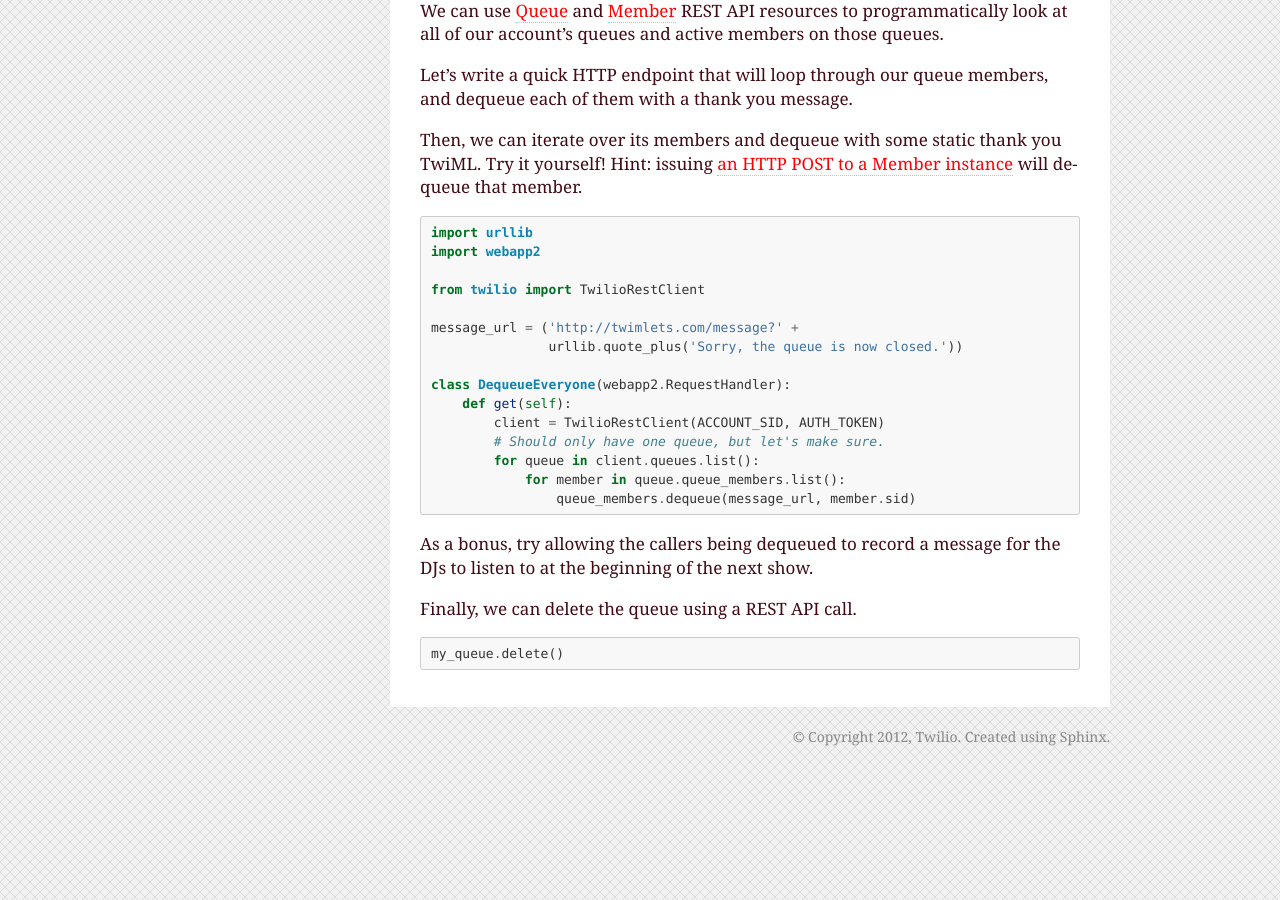
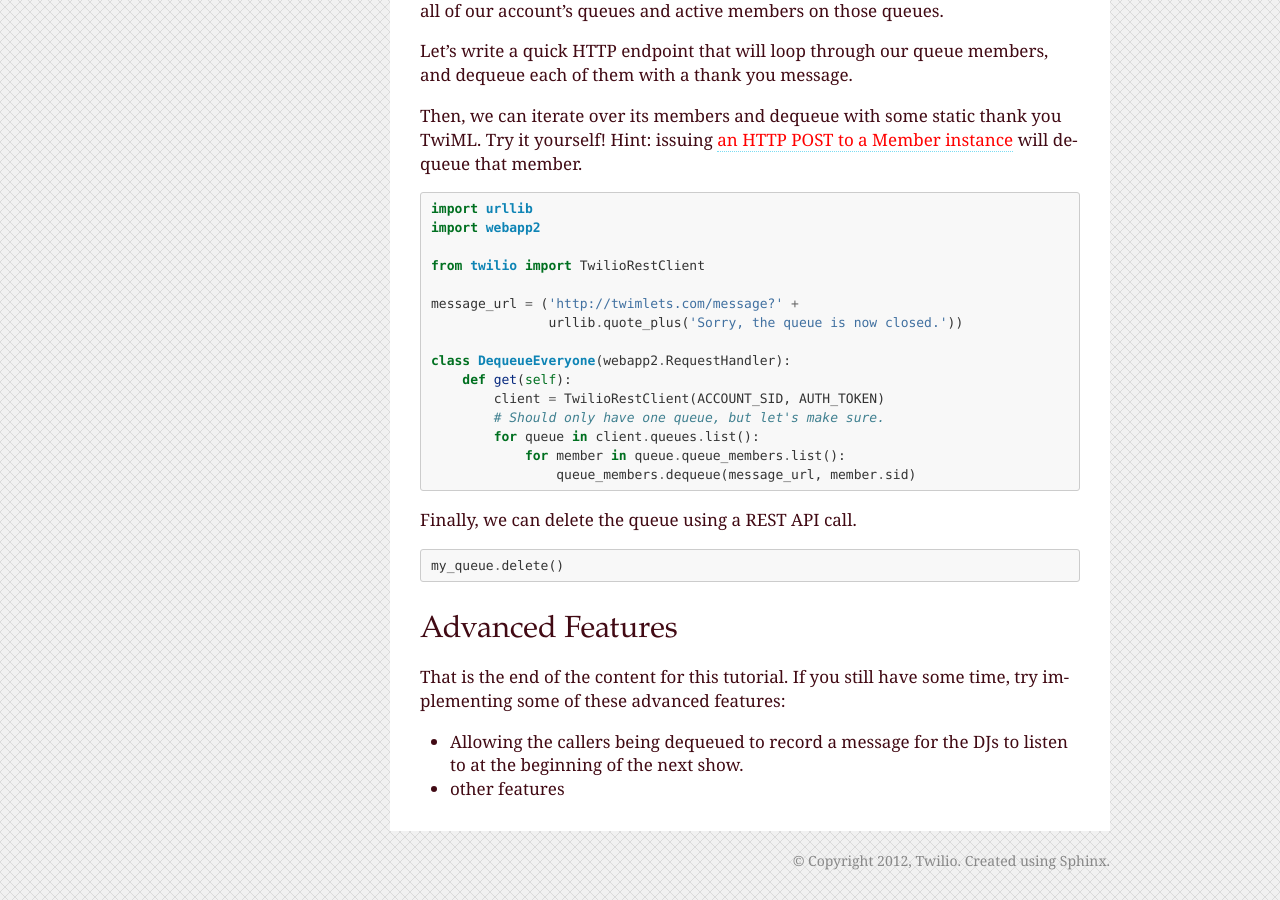
Before and after one commit to twilio/workshop, a Sphinx documentation site: the page built from docs/callin.rst, in a window 1280 px wide and 900 px high, scrolled down 4578 px. Built offline with Sphinx 7.4.7, drawn with Linux system fonts in a browser that asks for light colours; some of the changed text lies outside the part shown.

Commit message:
advanced features

```diff
--- a/docs/callin.rst
+++ b/docs/callin.rst
@@ -58,7 +58,7 @@ entry point for incoming calls. Configure the Voice URL of your new Application
 to point to the TwiML above.
 
 You want to connect your listener queue function to your Application. From the
-`Numbers <https://www.twilio.com/user/account/phone-numbers/incoming`_ tab of
+`Numbers <https://www.twilio.com/user/account/phone-numbers/incoming>`_ tab of
 your Dashboard, select the number you are going to use for your Listener Queue.
 Then from the dropdown select "Application", then point to your new
 Application.
@@ -258,8 +258,6 @@ dequeue that member.
                 for member in queue.queue_members.list():
                     queue_members.dequeue(message_url, member.sid)
 
-As a bonus, try allowing the callers being dequeued to record a message for the
-DJs to listen to at the beginning of the next show.
 
 Finally, we can delete the queue using a REST API call.
 
@@ -267,6 +265,15 @@ Finally, we can delete the queue using a REST API call.
 
     my_queue.delete()
 
+Advanced Features
+------------------
+
+That is the end of the content for this tutorial. If you still have some time,
+try implementing some of these advanced features:
+
+- Allowing the callers being dequeued to record a message for the DJs to listen to at the beginning of the next show.
+- other features
+
 .. _Queue: http://www.twilio.com/docs/api/rest/queue
 .. _Member: http://www.twilio.com/docs/api/rest/member
 .. _find our queue: https://twilio-python.readthedocs.org/en/latest/usage/queues.html
```
Also changed, not shown: docs/browser.rst (+16 -3 lines).
